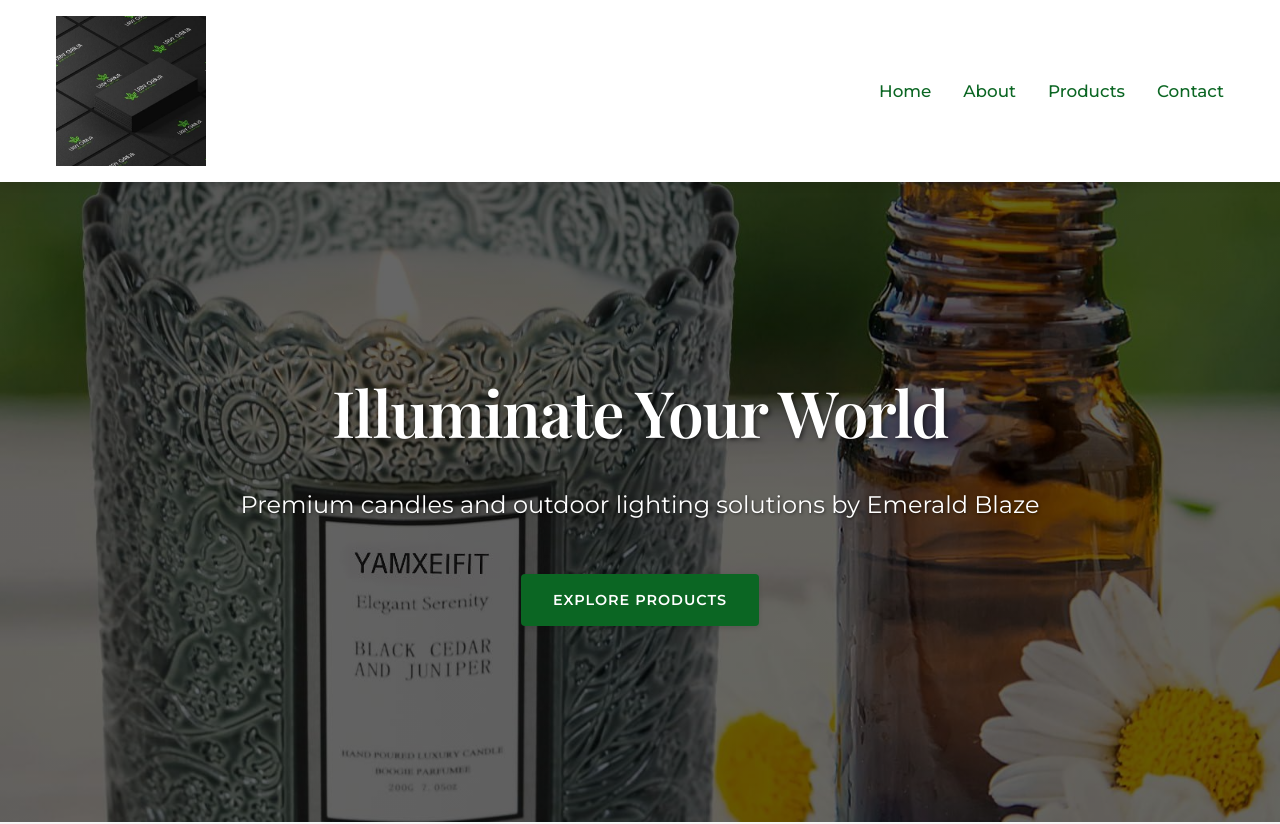
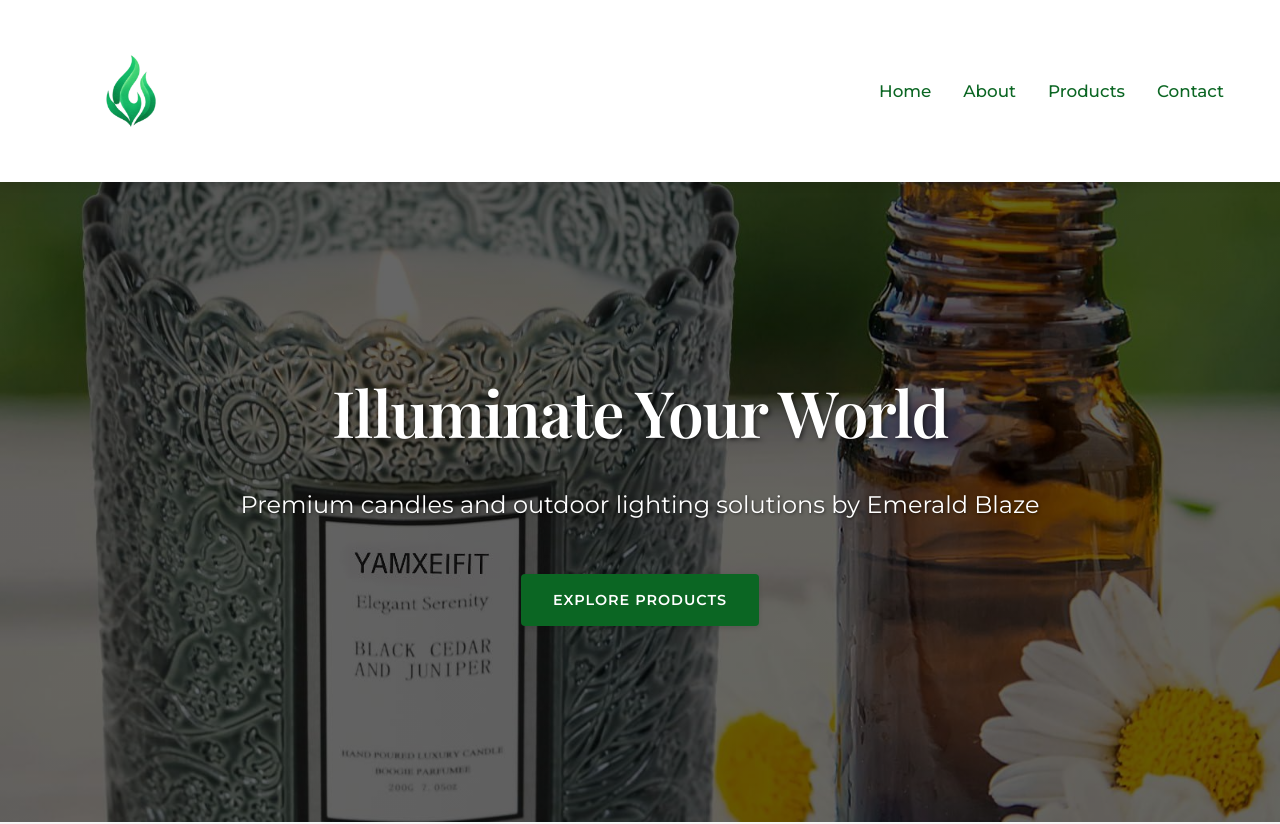
Before and after one commit to TechnoSmack/TechnoSmack, a plain HTML site: page emerald-blaze-website/index.html in a window 1280 px wide. Shown: the top 824 px of the page. Drawn offline with nearby package versions, Linux system fonts and the light colour scheme.

Commit message:
added logo

```diff
--- a/emerald-blaze-website/index.html
+++ b/emerald-blaze-website/index.html
@@ -21,7 +21,7 @@
 <div class="container">
 <div class="logo">
 <a href="#home">
-<img alt="Emerald Blaze Logo" src="images/logo/emerald_logo_1.jpg"/>
+<img alt="Emerald Blaze Logo" src="images/logo/emerald_logo_1.png"/>
 </a>
 </div>
 <nav class="main-nav">
```
Also changed, not shown: emerald-blaze-website/images/logo/emerald_logo_1.png (added).
